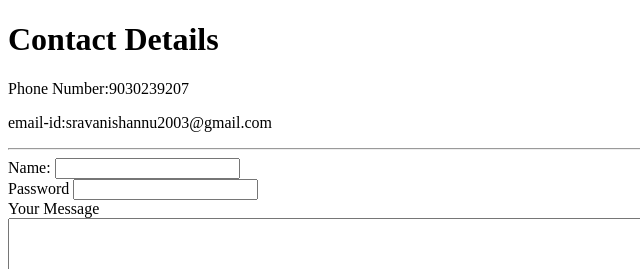
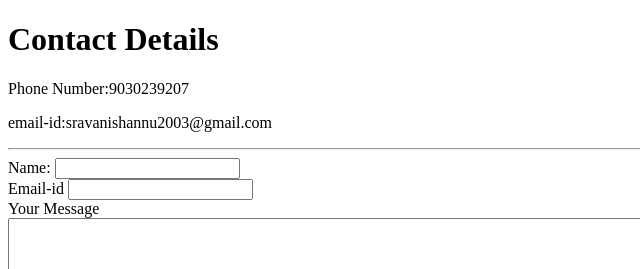
Before and after one commit to Sravani-2003/cv, a plain HTML site: page contactdetails.html in a window 1280 px wide. Shown: the top 269 px of the page, 0-640 px from the left. Drawn offline with Linux system fonts and the light colour scheme.

Commit message:
modified contactdetails.html

```diff
--- a/contactdetails.html
+++ b/contactdetails.html
@@ -14,8 +14,8 @@
         <label>Name:</label>
         <input type="your name" name="" value="">
         <br>
-        <label>Password</label>
-        <input type="Password" name="" value=""><br>
+        <label>Email-id</label>
+        <input type="Email" name="" value=""><br>
         <label>Your Message</label><br>
         <textarea name="name" rows="8" cols="80"></textarea><br>
       <input type="submit" name="">
```
